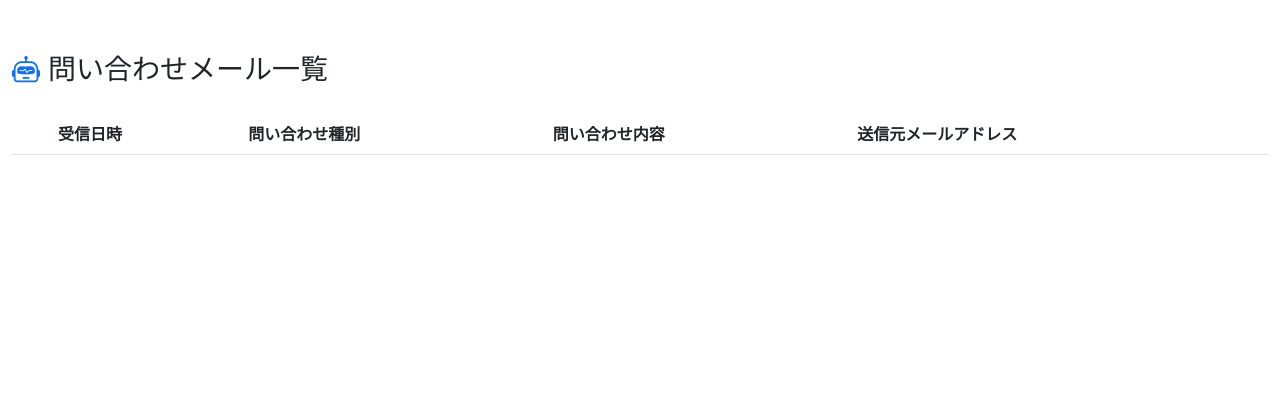
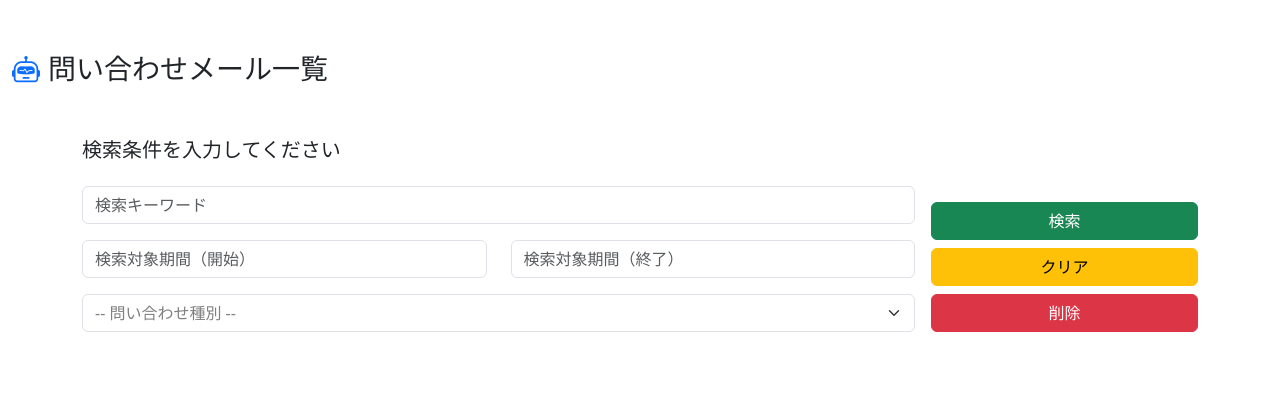
Before and after one commit to NJK-Labo/mailfilter, a Flask app: page /contact-emails in a window 1280 px wide. Shown: the part 88-484 px from the top of the page. Run offline with Flask 3, Linux system fonts and the light colour scheme; lists and menus that the app fills with data are empty.

Commit message:
問い合わせメール一覧画面に検索用のUIを追加

```diff
--- a/app/routes.py
+++ b/app/routes.py
@@ -8,6 +8,7 @@ from app.models import ContactEmail, JobEmail
 
 logger: logging.Logger = logging.getLogger(__name__)
 from app import db  # noqa: E402
+from app.forms import ContactEmailSearchForm, JobEmailSearchForm  # noqa: E402
 
 
 @app.route("/")
@@ -19,15 +20,17 @@ def index() -> str:
 @app.route("/contact-emails")
 def list_contact_emails() -> str:
     """問い合わせメール一覧画面"""
+    form = ContactEmailSearchForm()
     mails = ContactEmail.query.order_by(ContactEmail.received_at.desc()).all()  # type: ignore
-    return render_template("list_contact_emails.html", mails=mails)
+    return render_template("list_contact_emails.html", mails=mails, form=form)
 
 
 @app.route("/contact-emails/<int:id>", methods=["GET"])
 def show_contact_email(id):
     """問い合わせメール詳細画面"""
+    form = JobEmailSearchForm()
     mail = db.session.get(ContactEmail, id)
-    return render_template("show_contact_email.html", mail=mail)
+    return render_template("show_contact_email.html", mail=mail, form=form)
 
 
 @app.route("/job-emails")
--- /dev/null
+++ b/app/static/js/set_date_placeholder.js
@@ -0,0 +1,22 @@
+// 日付入力フィールドのプレースホルダー表示を実装するスクリプト
+// 日付入力フィールドはプレースホルダーを表示できないため、
+// 入力されていない時はtype=textに変えてプレースホルダーを表示する
+const setupDateInput = (id, placeholderText) => {
+    const dateInput = document.getElementById(id);
+
+    const toggleType = (isFocus) => {
+        dateInput.type = isFocus ? 'date' : 'text';
+        dateInput.placeholder = isFocus ? '' : placeholderText;
+    };
+
+    // 初期設定はtext（プレースホルダー表示）
+    toggleType(false);
+
+    // フォーカスされた時またはフォーカスが外れた時に設定
+    dateInput.addEventListener('focus', () => toggleType(true));
+    dateInput.addEventListener('blur', () => !dateInput.value && toggleType(false));
+};
+
+// 各日付フィールドに適用
+setupDateInput('start_date', '検索対象期間（開始）');
+setupDateInput('end_date', '検索対象期間（終了）');
--- /dev/null
+++ b/app/static/js/set_selectbox_color.js
@@ -0,0 +1,21 @@
+// セレクトボックスの選択肢の文字色を変更する
+// CSSで指定が難しかったため、JavaScriptで実装
+const selectElement = document.getElementById('type');
+
+// 文字色の設定
+const updateColor = () => {
+    // 選択された値の文字色を設定（値が空白の選択肢はグレー表示）
+    // #212529はBootstrapの文字色
+    selectElement.style.color = selectElement.value === '' ? 'gray' : '#212529';
+
+    // リストの各選択肢の文字色を設定（先頭の選択肢のみグレー表示）
+    Array.from(selectElement.options).forEach((option, index) => {
+        option.style.color = index === 0 ? 'gray' : '#212529';
+    });
+}
+
+// 初期状態のチェック
+updateColor();
+
+// 選択変更時に色を更新
+selectElement.addEventListener('change', updateColor);
--- a/app/templates/list_contact_emails.html
+++ b/app/templates/list_contact_emails.html
@@ -8,6 +8,34 @@
     <div class="d-flex align-items-center mb-4">
         <i class="bi bi-robot text-primary fs-3 me-2"></i>
         <h1 class="h3 mb-0">問い合わせメール一覧</h1>
+    </div>
+
+    <!-- 検索フォーム -->
+    <div class="container mt-5">
+        <form id="searchForm" class="row g-3 mb-5" method="GET" action="{{ url_for('list_contact_emails') }}">
+            <p class="h5 fw-light">検索条件を入力してください</p>
+            <div class="col-md-9">
+                <div class="mb-3">
+                    {{ form.keyword(id="keyword", class="form-control") }}
+                </div>
+                <div class="row mb-3">
+                    <div class="col-md-6">
+                        {{ form.start_date(id="start_date", class="form-control") }}
+                    </div>
+                    <div class="col-md-6">
+                        {{ form.end_date(id="end_date", class="form-control") }}
+                    </div>
+                </div>
+                <div class="mb-3">
+                    {{ form.type(id="type", class="form-select") }}
+                </div>
+            </div>
+            <div class="col-md-3 d-flex flex-column justify-content-end mb-3">
+                {{ form.search(id="execute", class="btn btn-success mb-2 w-100") }}
+                <button type="button" id="clear" class="btn btn-warning mb-2 w-100" onclick="resetForm()">クリア</button>
+                <button type="button" id="delete" class="btn btn-danger w-100">削除</button>
+            </div>
+        </form>
     </div>
 
     <!-- メール一覧 -->
@@ -35,3 +63,8 @@
     </table>
 </div>
 {% endblock %}
+
+{% block script %}
+    <script src="{{url_for('static', filename='js/set_selectbox_color.js')}}"></script>
+    <script src="{{url_for('static', filename='js/set_date_placeholder.js')}}"></script>
+{% endblock %}
```
